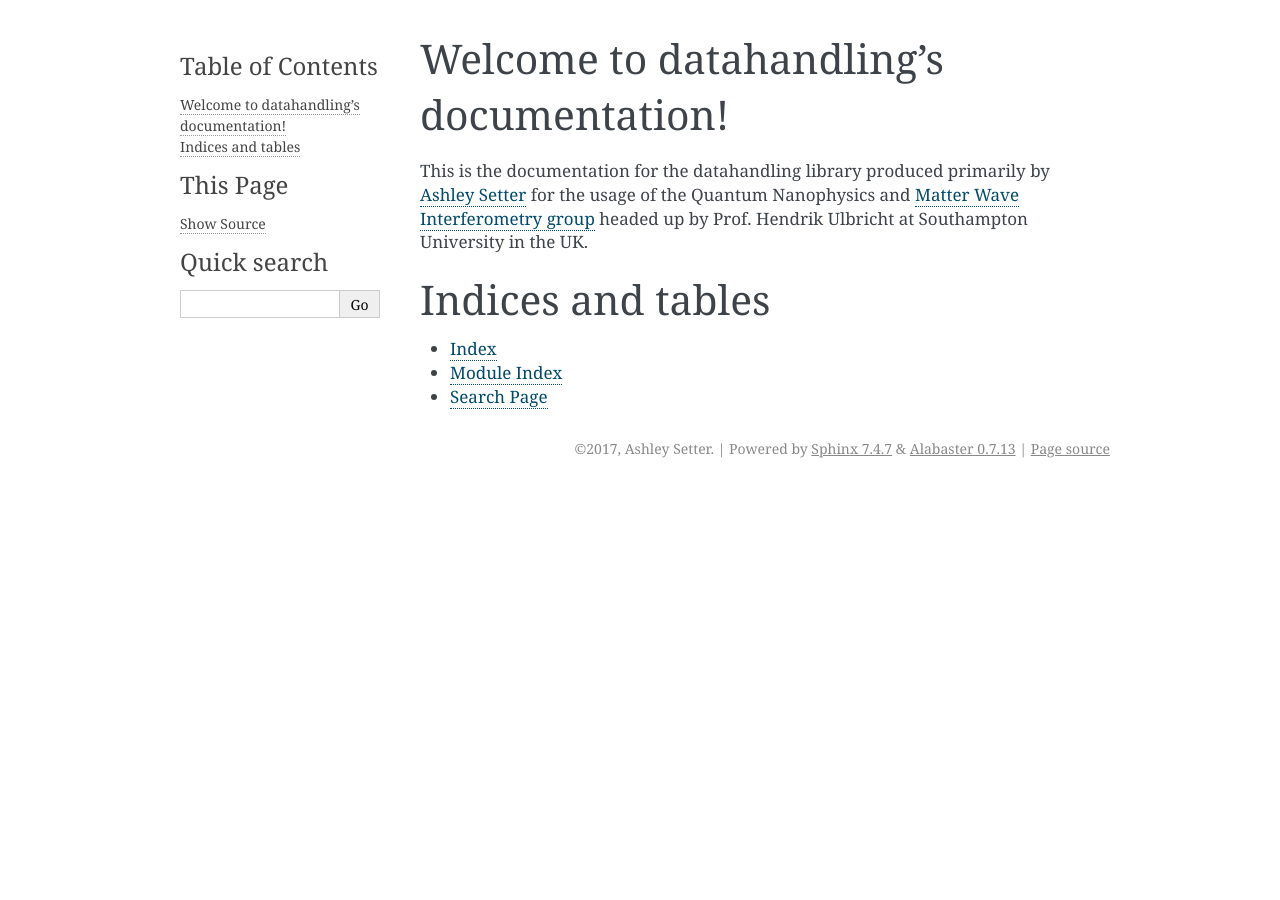
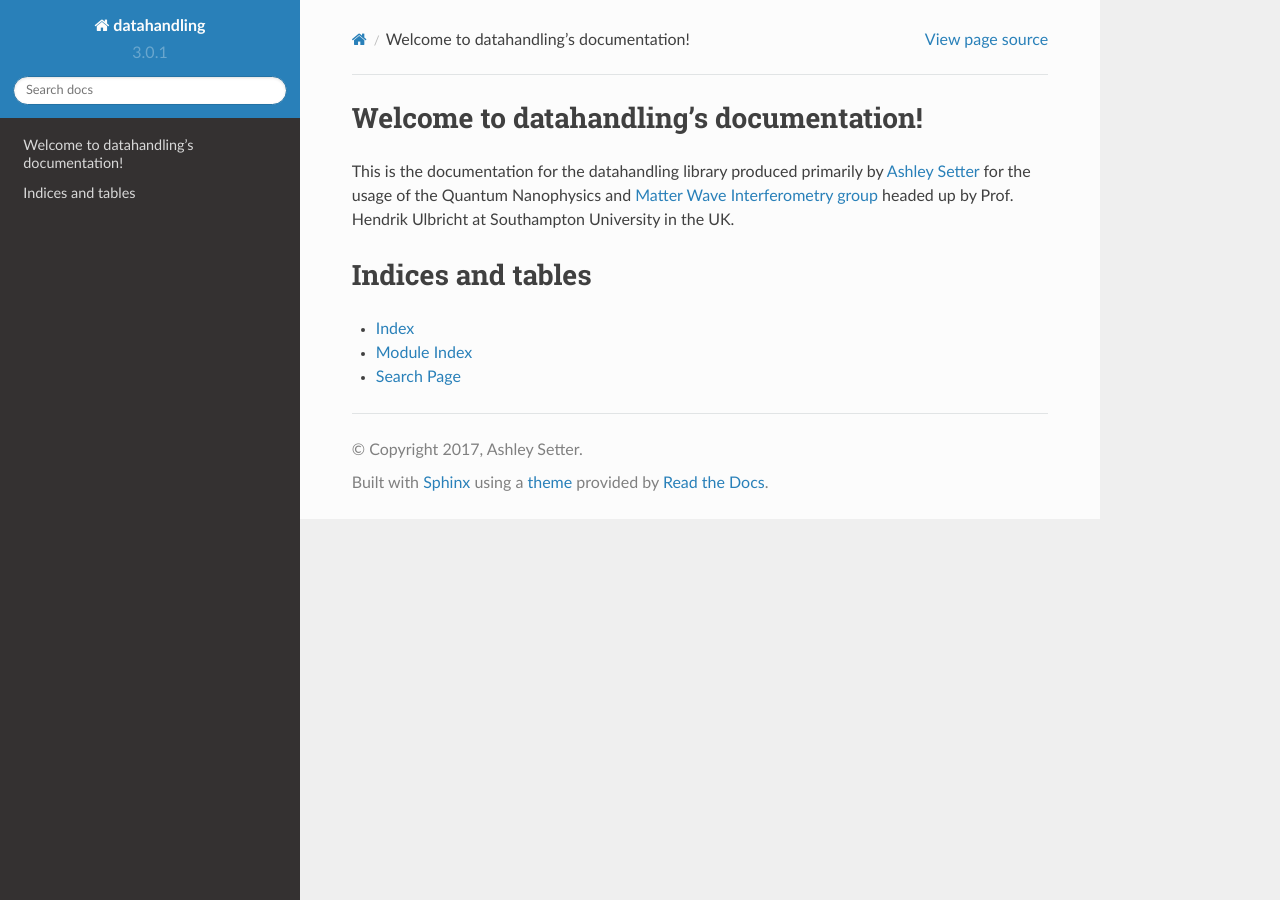
Before and after one commit to AshleySetter/optoanalysis, a Sphinx documentation site: the page built from docs/index.rst, in a window 1280 px wide. Built offline with Sphinx 7.4.7 and the Read the Docs theme 2.0.0, drawn with Linux system fonts in a browser that asks for light colours.

Commit message:
changed theme to that of readthedocs

```diff
--- a/docs/conf.py
+++ b/docs/conf.py
@@ -21,6 +21,11 @@
 # import sys
 # sys.path.insert(0, os.path.abspath('.'))
 
+try:
+        import sphinx_rtd_theme
+except ImportError as e:
+        print "Could not import sphinx_rtd_theme. Please install using supported."
+        raise
 
 # -- General configuration ------------------------------------------------
 
@@ -91,7 +96,9 @@ todo_include_todos = True
 # The theme to use for HTML and HTML Help pages.  See the documentation for
 # a list of builtin themes.
 #
-html_theme = 'alabaster'
+
+#html_theme = 'alabaster'
+html_theme = 'sphinx_rtd_theme'
 
 # Theme options are theme-specific and customize the look and feel of a theme
 # further.  For a list of options available for each theme, see the
```
Also changed, not shown: 1 other file.
